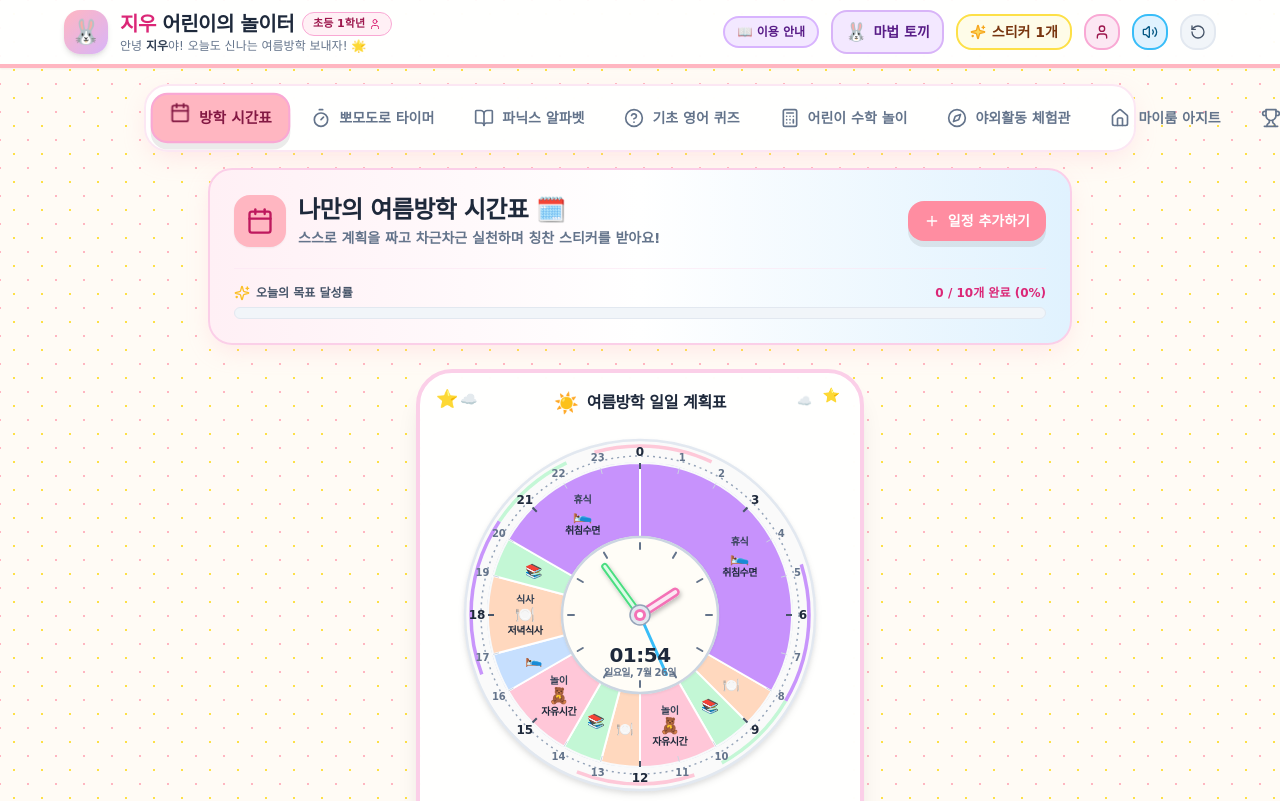
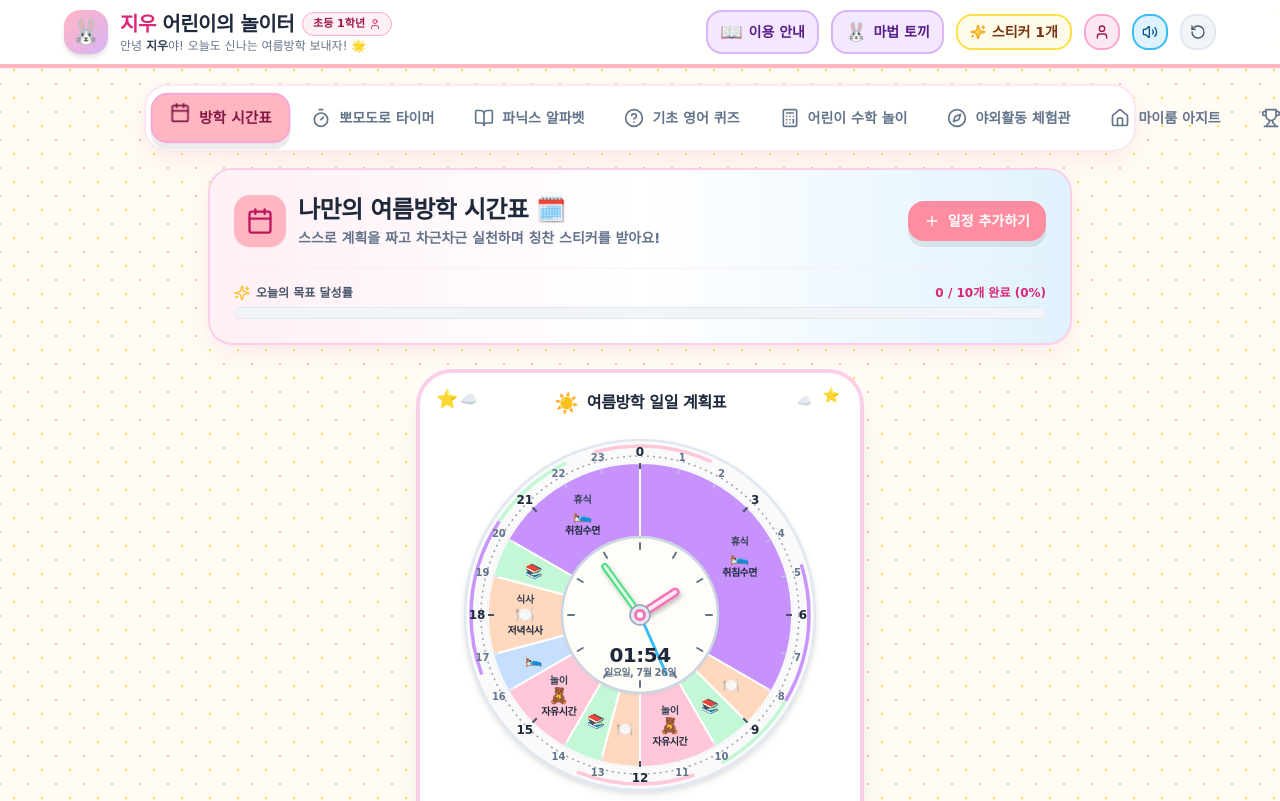
Before and after one commit to MrHan897/kids-vacation-english, a React (Vite) app: page / in a window 1280 px wide. Shown: the top 801 px of the page. Built offline with nearby package versions, Linux system fonts and the light colour scheme; a web font is replaced by a local one.

Commit message:
fix: align Tutorial button layout with Active Character Badge (flex items-center gap-1.5, icon left, label right) for visual unity

```diff
--- a/src/components/common/Header.tsx
+++ b/src/components/common/Header.tsx
@@ -79,17 +79,18 @@ export const Header: React.FC<HeaderProps> = ({
 
         {/* User Badges & Action Buttons */}
         <div className="flex items-center gap-2 sm:gap-3">
-          {/* Online Tutorial Guide Button */}
+          {/* Online Tutorial Guide Button (Identical Layout to Active Character Badge) */}
           {onOpenTutorial && (
             <button
               onClick={() => {
                 playSound('click');
                 onOpenTutorial();
               }}
-              className="flex items-center gap-1 px-3 py-1.5 bg-purple-100 hover:bg-purple-200 border-2 border-purple-300 text-purple-900 rounded-2xl text-xs font-black shadow-xs transition-all active:scale-95"
+              className="flex items-center gap-1.5 px-3 py-1.5 bg-pastel-purple-light border-2 border-pastel-purple text-purple-900 rounded-2xl text-xs sm:text-sm font-bold shadow-xs transition-all active:scale-95 hover:bg-purple-200"
               title="이용 안내 보기"
             >
-              <span>📖 이용 안내</span>
+              <span className="text-lg">📖</span>
+              <span>이용 안내</span>
             </button>
           )}
 
```
